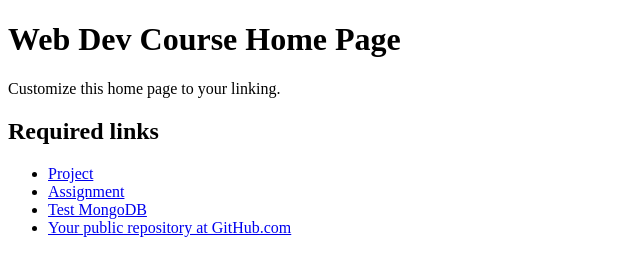
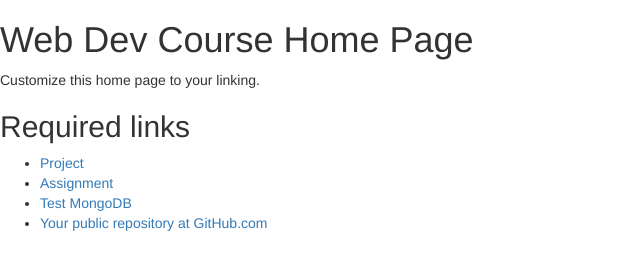
Before and after one commit to ashish-kalbhor/webdev, a website: page public/index.html in a window 1280 px wide. Shown: the whole page, without its empty margins (0-640 px from the left). Drawn offline with nearby package versions, Linux system fonts and the light colour scheme.

Commit message:
Added bootstrap cdn

```diff
--- a/public/index.html
+++ b/public/index.html
@@ -3,6 +3,9 @@
 <head>
     <meta charset="UTF-8">
     <title>Web Dev Course Home Page</title>
+  	<link rel="stylesheet" href="http://maxcdn.bootstrapcdn.com/bootstrap/3.3.7/css/bootstrap.min.css">
+  	<script src="https://ajax.googleapis.com/ajax/libs/jquery/1.12.4/jquery.min.js"></script>
+  	<script src="http://maxcdn.bootstrapcdn.com/bootstrap/3.3.7/js/bootstrap.min.js"></script>
 </head>
 <body>
     <h1>Web Dev Course Home Page</h1>
@@ -23,7 +26,7 @@
             <a href="test/index.html">Test MongoDB</a>
         </li>
         <li>
-            <a href="#">Your public repository at GitHub.com</a>
+            <a href="https://github.com/ashish-kalbhor/">Your public repository at GitHub.com</a>
         </li>
     </ul>
 </body>
```
